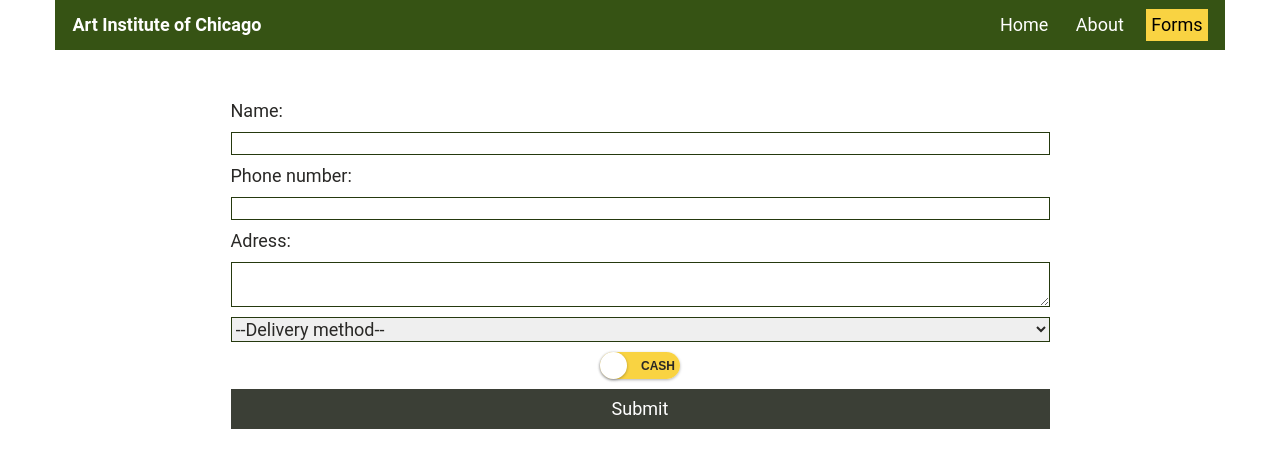
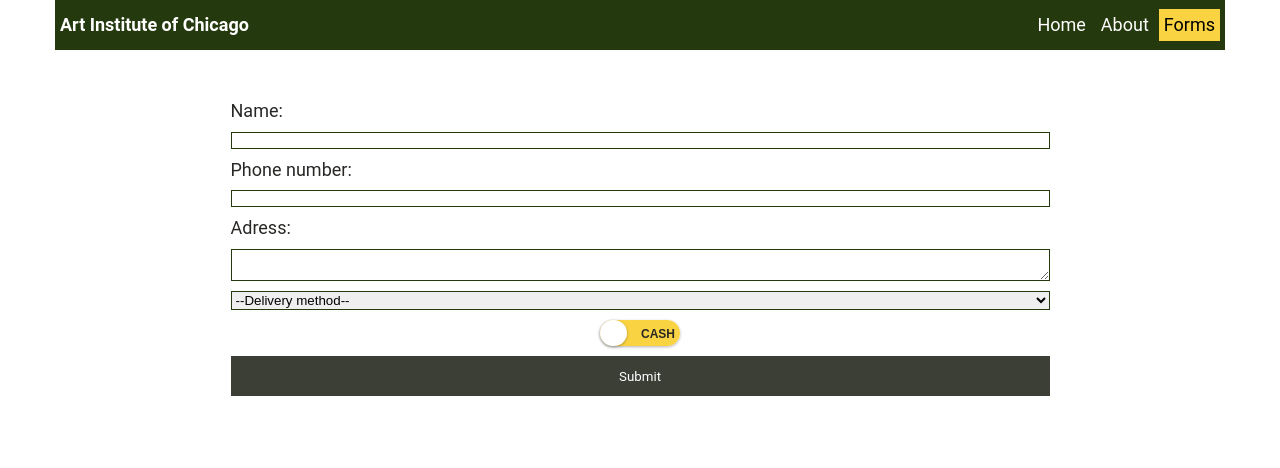
Before and after one commit to Oreada/react-rs-school, a React (Create React App) app in the folder react-components/: page /forms in a window 1280 px wide. Shown: the top 468 px of the page. Built offline with nearby package versions, Linux system fonts and the light colour scheme.

Commit message:
refactor: add Navigation.module.css

```diff
--- /dev/null
+++ b/react-components/src/components/Navigation/Navigation.module.css
@@ -0,0 +1,19 @@
+.navigation {
+    height: 50px;
+    display: flex;
+    justify-content: space-between;
+    align-items: center;
+    padding-left: 5px;
+    padding-right: 5px;
+    color: white;
+    background-color: rgb(37, 57, 14);
+}
+
+.navigation__title {
+    font-weight: 600;
+}
+
+.navigation__links {
+    display: flex;
+    gap: 5px;
+}
--- a/react-components/src/components/Navigation/Navigation.tsx
+++ b/react-components/src/components/Navigation/Navigation.tsx
@@ -1,15 +1,13 @@
 import React, { ReactNode } from 'react';
 import { NavLink } from 'react-router-dom';
+import styles from './Navigation.module.css';
 
 export class Navigation extends React.Component {
   render(): ReactNode {
     return (
-      <nav
-        className="h-[50px] flex justify-between items-center px-5 bg-lime-900 text-white"
-        data-testid="navigation"
-      >
-        <span className="font-bold">Art Institute of Chicago</span>
-        <span className="flex gap-5">
+      <nav className={styles.navigation} data-testid="navigation">
+        <span className={styles.navigation__title}>Art Institute of Chicago</span>
+        <span className={styles.navigation__links}>
           <NavLink to="/" className={({ isActive }) => (isActive ? 'link-active' : 'link')} end>
             Home
           </NavLink>
--- a/react-components/src/index.css
+++ b/react-components/src/index.css
@@ -1,6 +1,6 @@
-@tailwind base;
+/* @tailwind base;
 @tailwind components;
-@tailwind utilities;
+@tailwind utilities; */
 
 /* ----------- */
 
```
